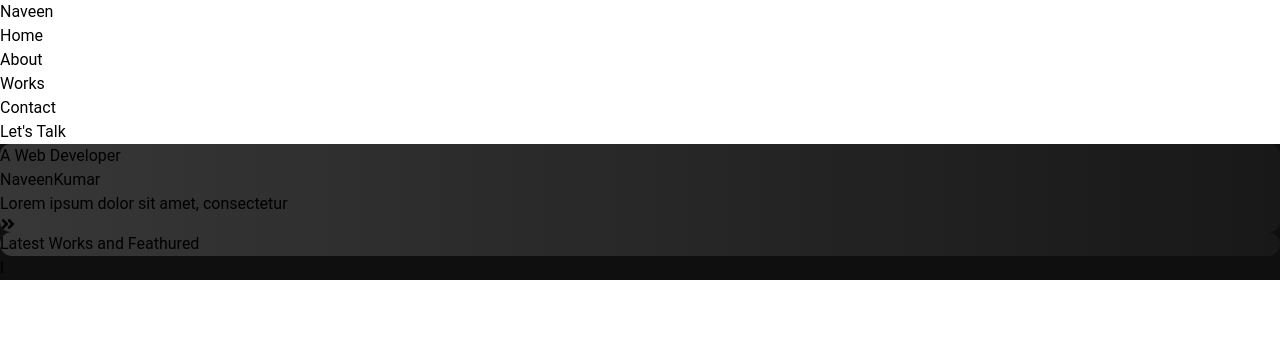
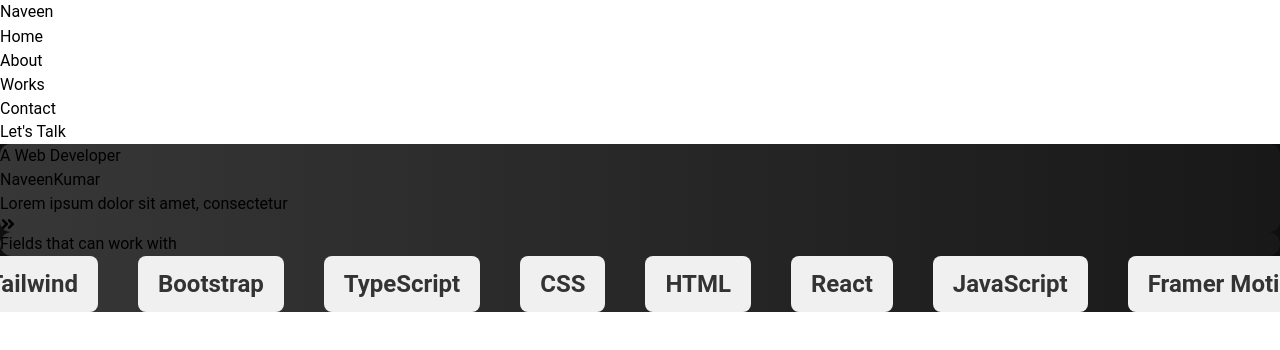
Before and after one commit to Naveenkumar-R96/Projects, a React (Vite) app in the folder portfolio/: page / in a window 1280 px wide. Shown: the top 350 px of the page. Built offline with nearby package versions, Linux system fonts and the light colour scheme; a web font is replaced by a local one.

Commit message:
infinte scrolll effect corrected

```diff
--- a/portfolio/package.json
+++ b/portfolio/package.json
@@ -10,6 +10,7 @@
     "preview": "vite preview"
   },
   "dependencies": {
+    "framer-motion": "^11.17.0",
     "react": "^18.3.1",
     "react-dom": "^18.3.1",
     "react-icons": "^5.4.0",
--- a/portfolio/src/Components/Home/Home.css
+++ b/portfolio/src/Components/Home/Home.css
@@ -21,3 +21,13 @@
     background: linear-gradient(to right,#383737,#181818);
     border-radius: 30px;
 }
+.box{
+    background: linear-gradient(to right,#383737,#181818);
+    border-radius: 10px;
+
+}
+.scrol{
+    overflow: "hidden";
+    white-space: nowrap;
+    width: "auto";
+}
--- a/portfolio/src/Components/Home/Home.jsx
+++ b/portfolio/src/Components/Home/Home.jsx
@@ -2,13 +2,22 @@
 import "./Home.css";
 import { Link } from "react-router-dom";
 import { FaAngleDoubleRight } from "react-icons/fa";
+import { motion } from "framer-motion";
 const Home = () => {
+  const items = ["React", "JavaScript", "Framer Motion",'Tailwind','Bootstrap','TypeScript', "CSS", "HTML"];
   return (
     <>
-      <div className="container bg-[#0f0f0f] ">
+      <div className=" bg-[#0f0f0f] ">
         <div className="home w-[100%] mx-auto py-[30px] px-[40px] ">
           <div className="top-container w-[100%] flex flex-wrap">
-            <div className="left-container py-[30px] px-[30px]  rounded w-[49%] flex ">
+            <motion.div
+              className="left-container py-[30px] px-[30px]  rounded w-[49%] flex "
+              initial={{ x: "-100vw" }}
+              animate={{ x: 0 }}
+              transition={{
+                duration: 1,
+              }}
+            >
               <div className="image-container py-5 px-5 w-[200px] h-[200px] bg-[#323232] rounded-lg">
                 <div className="img-box  bg-teal-200 h-[100%] w-[100%] rounded-lg"></div>
               </div>
@@ -28,22 +37,69 @@
                   </div>
                 </div>
               </Link>
-            </div>
+            </motion.div>
 
             {/* Right Container */}
 
-            <div className="right-containe ml-5 w-[49%] py-[30px] px-[30px] ">
-              <div className="max-w-[100%]">
+            <motion.div className="right-container ml-5 w-[49%] py-[30px] px-[30px] "
+
+             initial={{ y: "-100vw" }}
+             animate={{ y: 0 }}
+             transition={{
+               duration: 1,
+             }}>
+              <div className="">
                 <div className="top-box w-[100%] px-[20px] py-[10px] text-center text-[#6c6c6c] uppercase text-[20px]  ">
-                  <p>Latest Works and Feathured</p>
+                  <p>Fields that can work with</p>
                 </div>
-                <div className="bottom-box">
-                  <div className="box">
-                    l
+                <div className="bottom-box mt-6 flex w-full ">
+                  <div className="box  w-full p-7">
+                      {/* <p>More abut me</p> */}
+                      <div className="scrol"
+                        style={{
+                          overflow: "hidden",
+                          whiteSpace: "nowrap",
+                          width: "auto",
+                        }}
+                      >
+                        <motion.div
+                          style={{
+                            display: "flex",
+                            gap: "40px",
+                            fontSize: "24px",
+                            fontWeight: "bold",
+                          }}
+                          animate={{
+                            x: [0, -1000], // Adjust -1500 based on the total width of your content
+                          }}
+                          transition={{
+                            repeat: Infinity, // Loop infinitely
+                            ease: "linear",
+                            duration: 9, // Adjust the speed of scrolling
+                          }}
+                        >
+                          {/* Repeat the items twice to create a seamless scrolling effect */}
+                          {items.concat(items).map((word, index) => (
+                            <div
+                              key={index}
+                              style={{
+
+                                padding: "10px 20px",
+                                background: "#f0f0f0",
+                                borderRadius: "8px",
+                                color: "#333",
+                              }}
+                            >
+                              {word}
+                            </div>
+                          ))}
+                        </motion.div>
+                      </div>
+
                   </div>
                 </div>
               </div>
-            </div>
+            </motion.div>
           </div>
         </div>
       </div>
--- a/portfolio/src/Components/Nav/Nav.jsx
+++ b/portfolio/src/Components/Nav/Nav.jsx
@@ -1,5 +1,6 @@
 import React from "react";
 import { Link } from "react-router-dom";
+import { motion } from "framer-motion";
 
 const Nav = () => {
   return (
@@ -9,24 +10,49 @@
           <div className="nav_logo">
             <h1 className="text-3xl text-[#818181]">Naveen</h1>
           </div>
-          <div className="nav_links text-2xl">
-            <ul className="flex gap-5 text-[#818181]">
+          <motion.div
+            className="nav_links text-2xl  px-4 rounded-full border-2 border-[#818181] hover:border-[#cbc9c9] transition duration-150 "
+            initial={{y: "-10vw" }}
+            animate={{ y: 0.5 }}
+            transition={{
+              duration: 1,
+            }}
+          >
+            <ul className="flex gap-5 text-[#818181] ">
               <li>
-                <Link to="/" className="link">
+                <Link
+                  to="/"
+                  className="link hover:text-[#c9c7c7] transition duration-500"
+                >
                   Home
                 </Link>
               </li>
               <li>
-                <Link to="/about">About</Link>
+                <Link
+                  to="/about"
+                  className="link hover:text-[#c9c7c7] transition duration-500"
+                >
+                  About
+                </Link>
               </li>
               <li>
-                <Link to="/work">Works</Link>
+                <Link
+                  to="/work"
+                  className="link hover:text-[#c9c7c7] transition duration-500"
+                >
+                  Works
+                </Link>
               </li>
               <li>
-                <Link to="/contact">Contact</Link>
+                <Link
+                  to="/contact"
+                  className="link hover:text-[#c9c7c7] transition duration-500"
+                >
+                  Contact
+                </Link>
               </li>
             </ul>
-          </div>
+          </motion.div>
           <button className="btn border-2 border-[#818181] text-[#cac4c4] rounded-lg px-4 text-[20px]">
             <Link to="/contact">Let's Talk</Link>
           </button>
```
Also changed, not shown: 1 other file (tests, documents, lock files or other folders).
